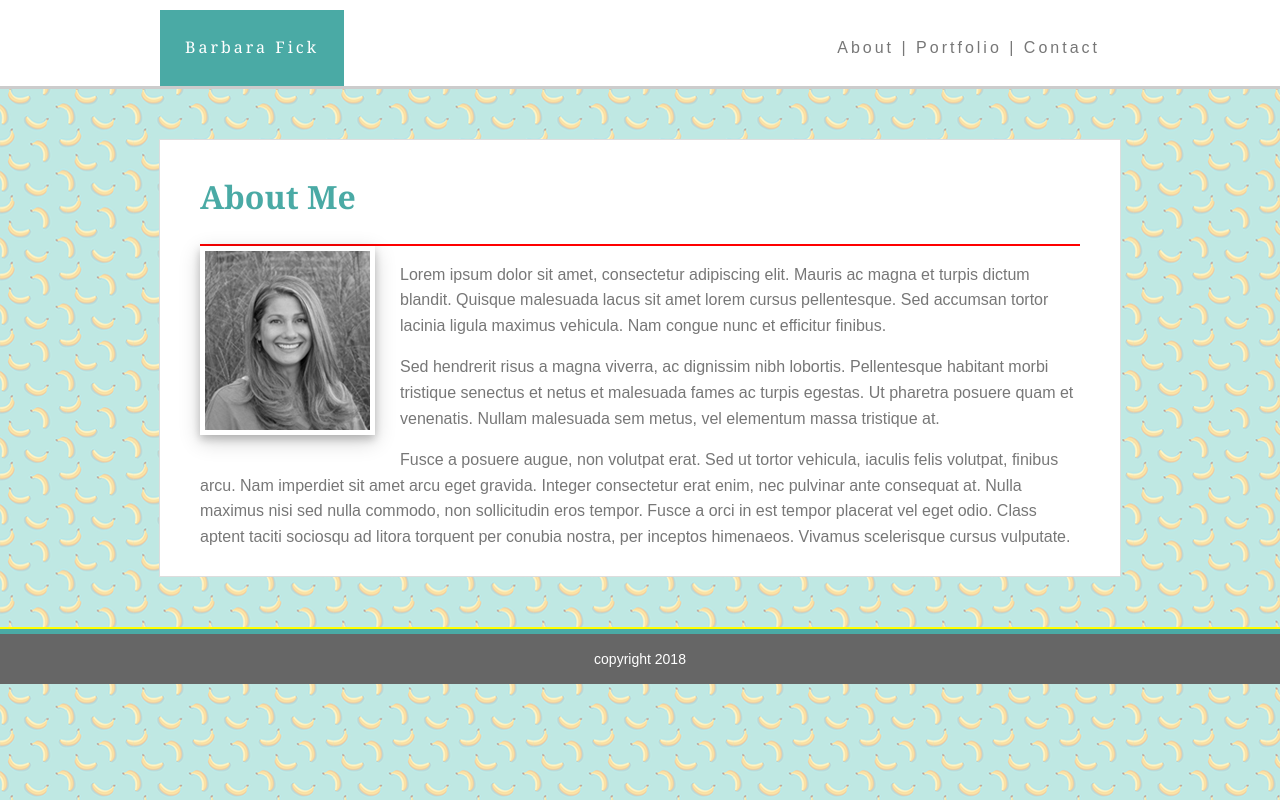
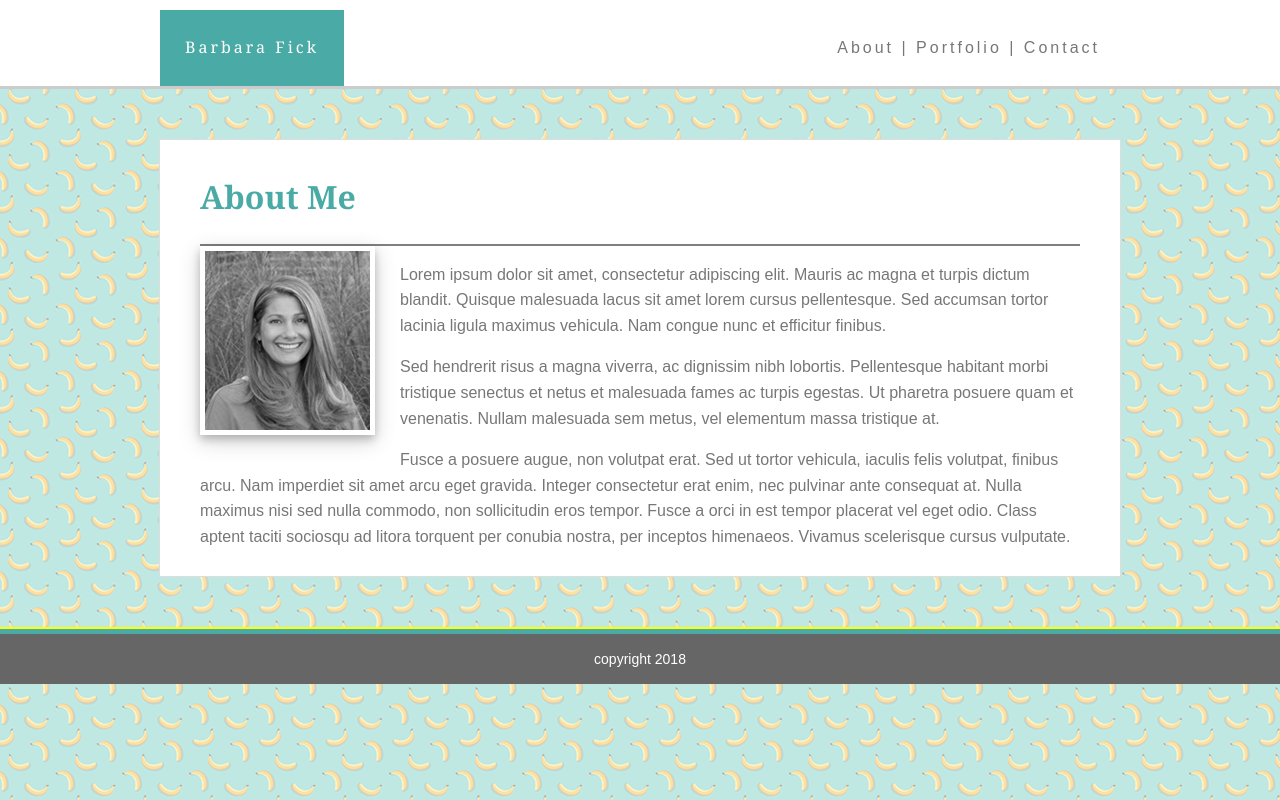
Before and after one commit to bnkfick/Basic-Portfolio, a plain HTML site: page index.html in a window 1280 px wide. Drawn offline with Linux system fonts and the light colour scheme.

Commit message:
removed red line

```diff
--- a/assets/css/style.css
+++ b/assets/css/style.css
@@ -58,7 +58,7 @@ h1 {
 }
 
 .seperator {
-    border-bottom: 2px solid red;
+    border-bottom: 2px solid gray;
 }
 
 #bio {
```
